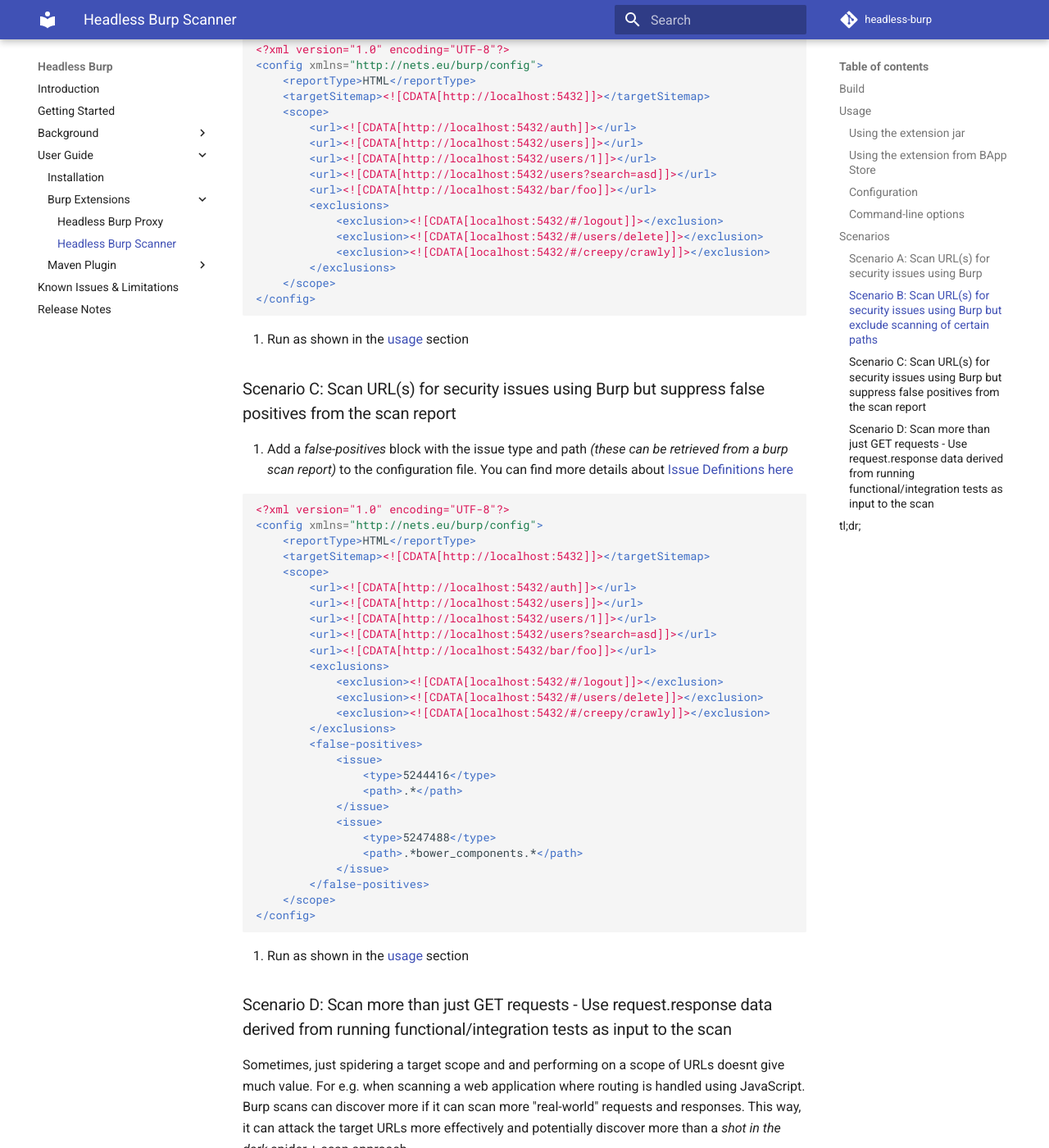
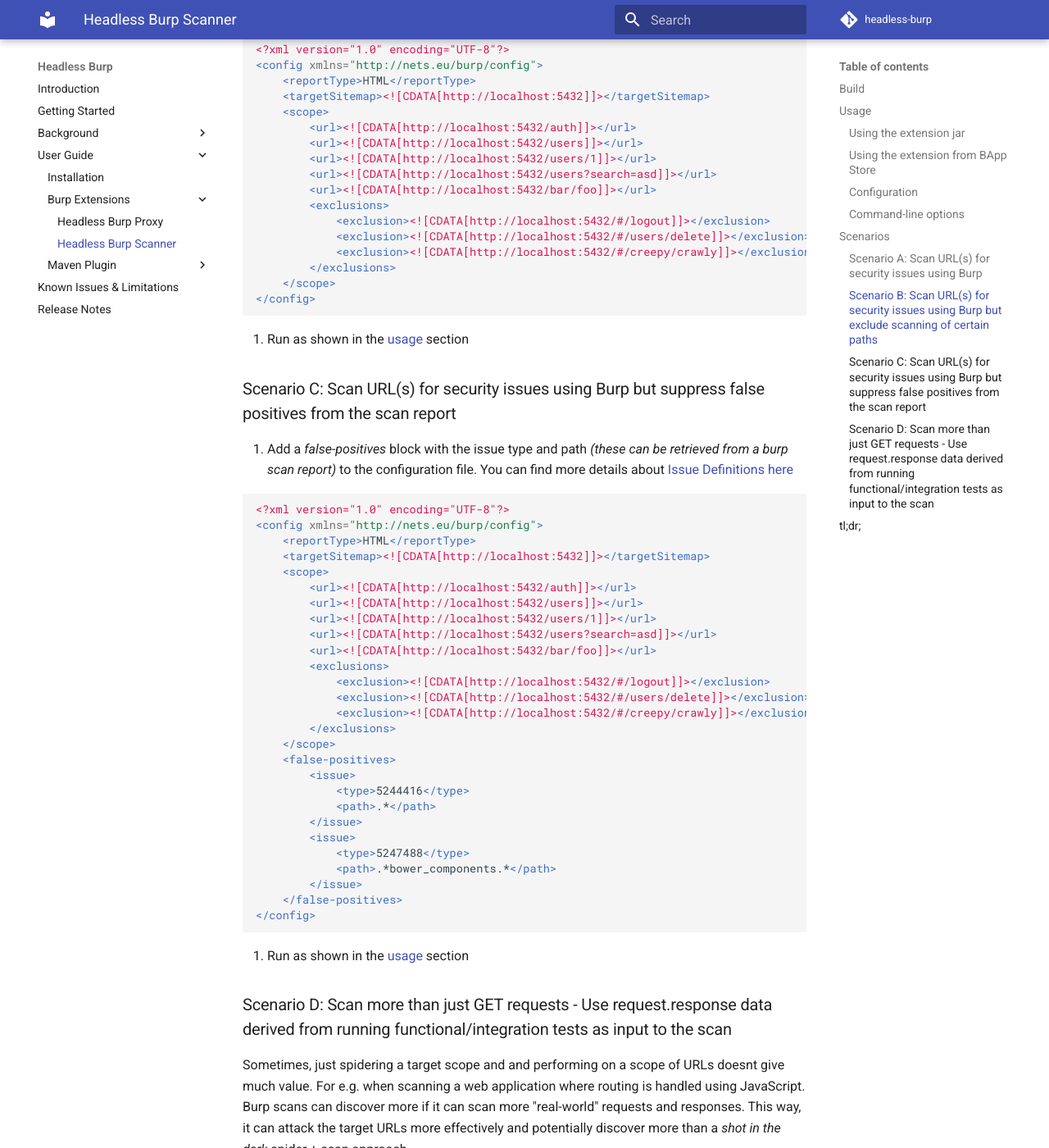
Before and after one commit to NetsOSS/headless-burp, an MkDocs documentation site: the page built from docs/user-guide/burp-extensions/headless-burp-scanner.md, in a window 1280 px wide and 1400 px high, scrolled down 2841 px. Shown: the whole window at 82% size. Built offline with MkDocs 1.6.1 and Material for MkDocs 9.7.7, drawn with Linux system fonts in a browser that asks for light colours; comment, search, counter and statistics services are not loaded; some of the changed text lies outside the part shown.

Commit message:
Fix documentation errors

````diff
--- a/docs/user-guide/burp-extensions/headless-burp-scanner.md
+++ b/docs/user-guide/burp-extensions/headless-burp-scanner.md
@@ -65,7 +65,7 @@
     <scope> <!-- atleast one of targetSitemap or scope must be specified -->
         <url><![CDATA[http://localhost:5432/]]></url> <!-- multiple allowed -->
         <exclusions> <!-- optional -->
-            <exclusion><![CDATA[localhost:5432/#/logout]]></exclusion>
+            <exclusion><![CDATA[http://localhost:5432/#/logout]]></exclusion>
         </exclusions>
     </scope>
     <false-positives> <!-- optional -->
@@ -141,9 +141,9 @@
         <url><![CDATA[http://localhost:5432/users?search=asd]]></url>
         <url><![CDATA[http://localhost:5432/bar/foo]]></url>
         <exclusions>
-            <exclusion><![CDATA[localhost:5432/#/logout]]></exclusion>
-            <exclusion><![CDATA[localhost:5432/#/users/delete]]></exclusion>
-            <exclusion><![CDATA[localhost:5432/#/creepy/crawly]]></exclusion>
+            <exclusion><![CDATA[http://localhost:5432/#/logout]]></exclusion>
+            <exclusion><![CDATA[http://localhost:5432/#/users/delete]]></exclusion>
+            <exclusion><![CDATA[http://localhost:5432/#/creepy/crawly]]></exclusion>
         </exclusions>
     </scope>
 </config>
@@ -168,21 +168,21 @@
         <url><![CDATA[http://localhost:5432/users?search=asd]]></url>
         <url><![CDATA[http://localhost:5432/bar/foo]]></url>
         <exclusions>
-            <exclusion><![CDATA[localhost:5432/#/logout]]></exclusion>
-            <exclusion><![CDATA[localhost:5432/#/users/delete]]></exclusion>
-            <exclusion><![CDATA[localhost:5432/#/creepy/crawly]]></exclusion>
+            <exclusion><![CDATA[http://localhost:5432/#/logout]]></exclusion>
+            <exclusion><![CDATA[http://localhost:5432/#/users/delete]]></exclusion>
+            <exclusion><![CDATA[http://localhost:5432/#/creepy/crawly]]></exclusion>
         </exclusions>
-        <false-positives>
-            <issue>
-                <type>5244416</type>
-                <path>.*</path>
-            </issue>
-            <issue>
-                <type>5247488</type>
-                <path>.*bower_components.*</path>
-            </issue>
-        </false-positives>
     </scope>
+    <false-positives>
+        <issue>
+            <type>5244416</type>
+            <path>.*</path>
+        </issue>
+        <issue>
+            <type>5247488</type>
+            <path>.*bower_components.*</path>
+        </issue>
+    </false-positives>
 </config>
 ```
 
@@ -213,15 +213,15 @@
     <scope>
         <url><![CDATA[http://localhost:5432]]></url>
         <exclusions>
-            <exclusion><![CDATA[localhost:5432/#/logout]]></exclusion>
+            <exclusion><![CDATA[http://localhost:5432/#/logout]]></exclusion>
         </exclusions>
-        <false-positives>
-            <issue>
-                <type>5244416</type>
-                <path>.*</path>
-            </issue>
-        </false-positives>
     </scope>
+    <false-positives>
+        <issue>
+            <type>5244416</type>
+            <path>.*</path>
+        </issue>
+    </false-positives>
 </config>
 ```
 
````
Also changed, not shown: README.md (+24 -24 lines).
